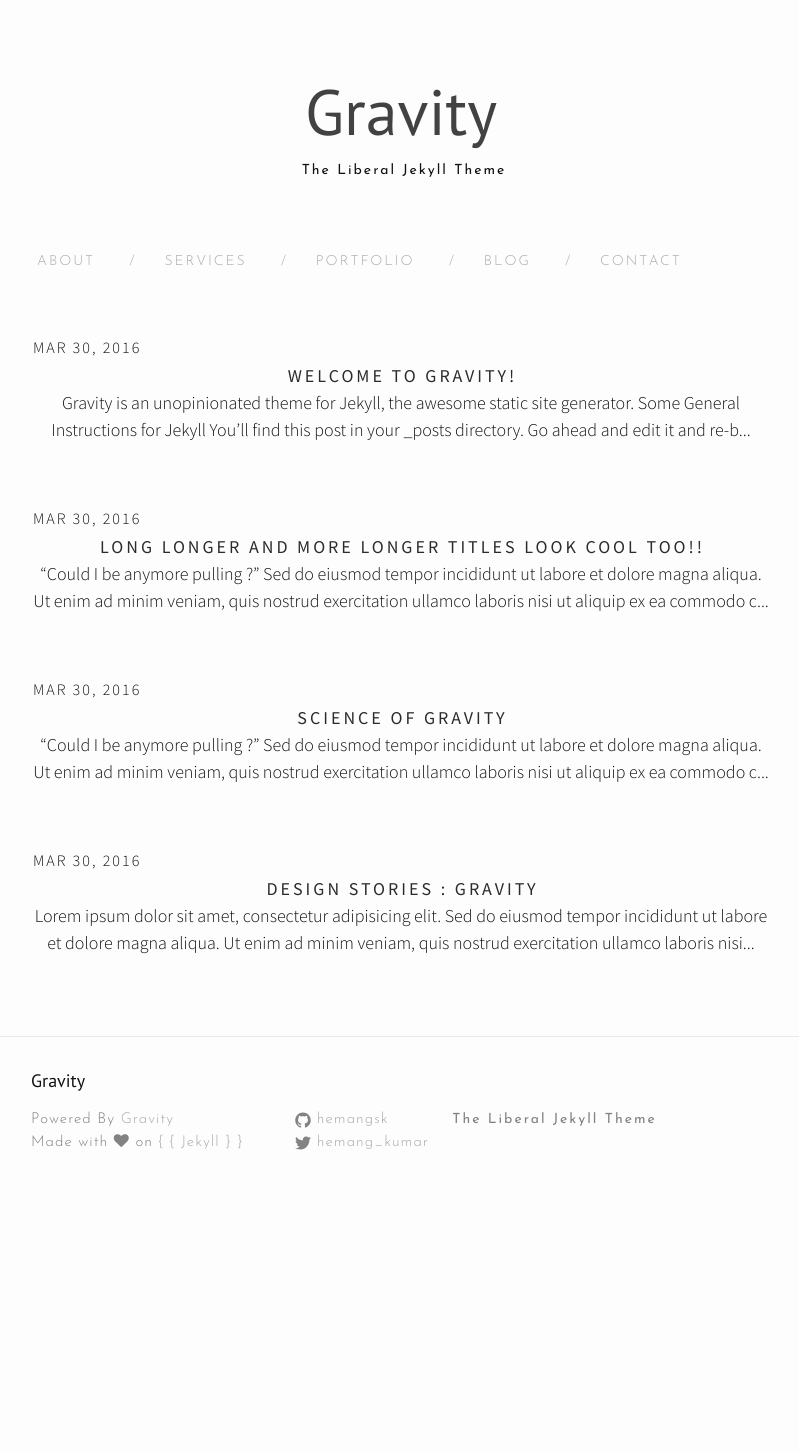
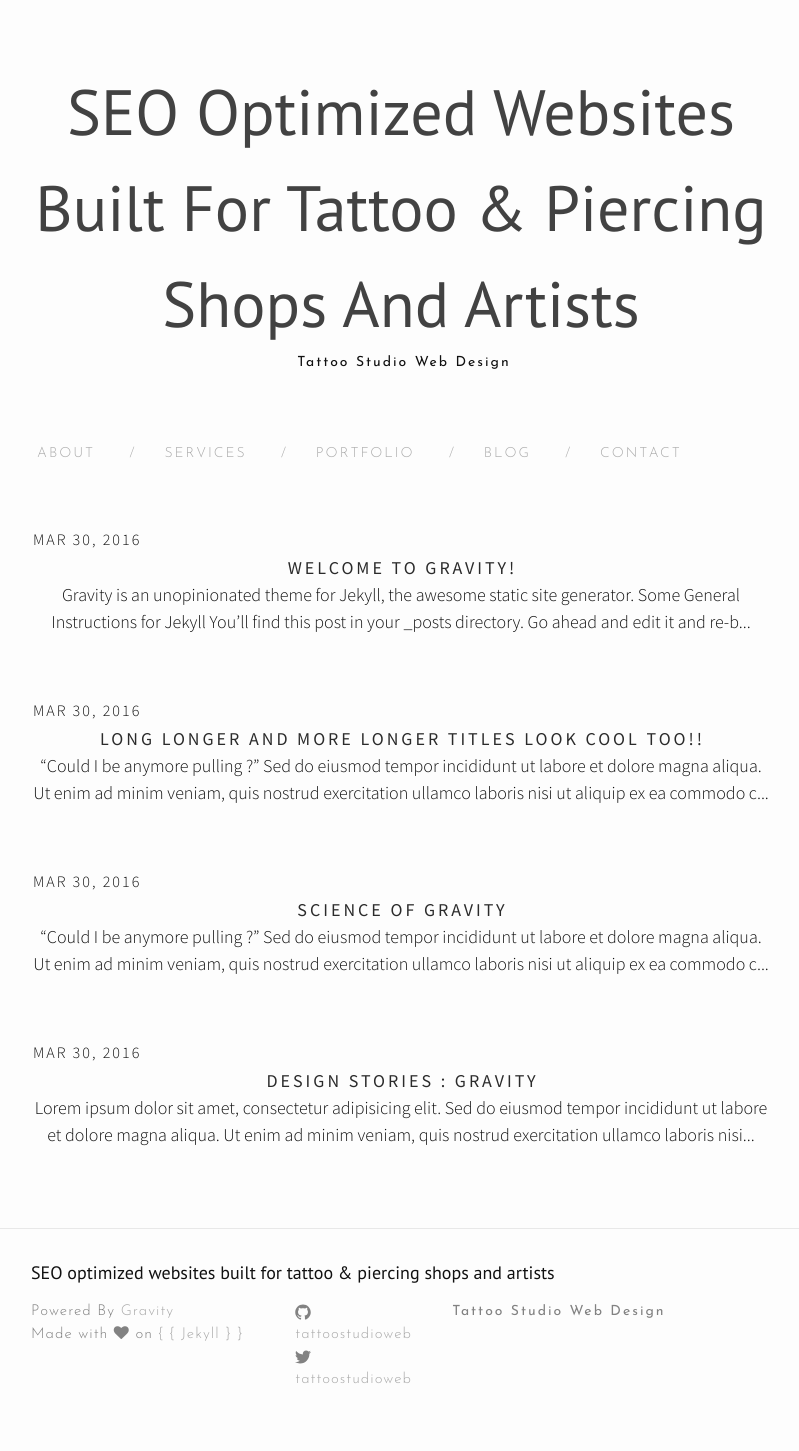
Before and after one commit to Coolweb2go/tattoostudiowebdesign, a Jekyll site: the page built from index.html, in a window 1280 px wide. Shown: the whole page, without its empty margins (239-1038 px from the left). Built offline with Jekyll 4.4.1, drawn with Linux system fonts in a browser that asks for light colours; nearby versions of some CDN libraries; the list of posts is cut into pages by our own code; before the commit the page ends 1214 px from its top, so only the background shows below that.

Commit message:
update config yml 7.11.2021

```diff
--- a/_config.yml
+++ b/_config.yml
@@ -6,13 +6,13 @@
 # 'jekyll serve'. If you change this file, please restart the server process.
 
 # Site settings
-title: Gravity
-email: hemangsk@gmail.com
-description: The Liberal Jekyll Theme
+title: SEO optimized websites built for tattoo & piercing shops and artists
+email: webdesigner2go@zohomail.com
+description: Tattoo Studio Web Design
 baseurl: "" # the subpath of your site, e.g. /blog
 url: "http://yourdomain.com" # the base hostname & protocol for your site
-twitter_username: hemang_kumar
-github_username:  hemangsk
+twitter_username: tattoostudioweb
+github_username:  tattoostudioweb
 paginate: 5
 theme-dark: false #Set to true to change to dark website theme
 
```
